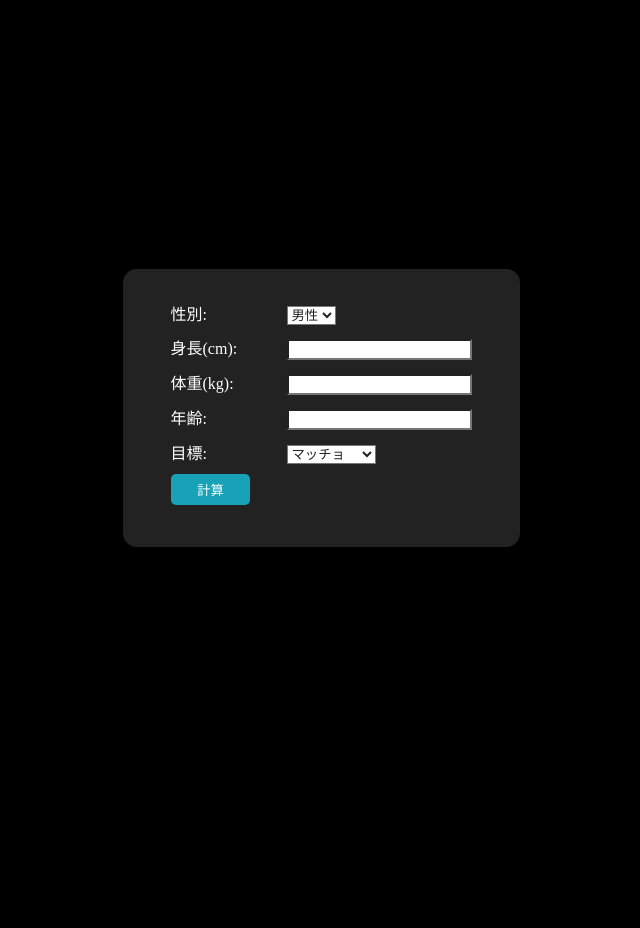
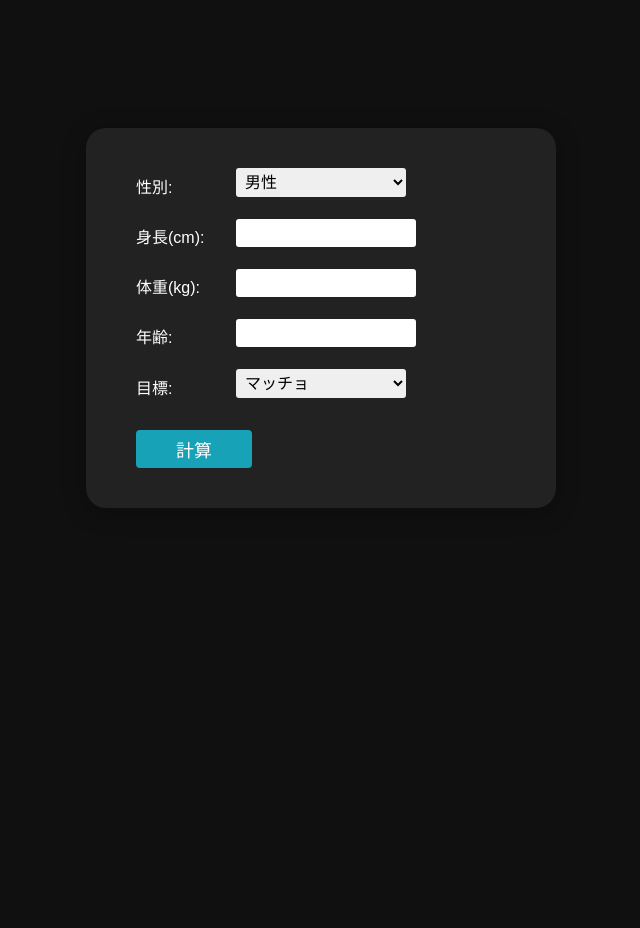
Before and after one commit to concistencyisimportant/my-flask-app, a Flask app: page / in a window 1280 px wide. Shown: the whole page, without its empty margins (319-959 px from the left). Before the commit the page ends 547 px from the top, so only its background shows below. Run offline with Flask 3, Linux system fonts and the light colour scheme.

Commit message:
Update form.html

```diff
--- a/templates/form.html
+++ b/templates/form.html
@@ -1,33 +1,90 @@
-<!DOCTYPE html>
+<!doctype html>
 <html lang="ja">
 <head>
   <meta charset="UTF-8">
-    <title>食事プラン計算フォーム</title>
+  <title>1週間の食事プラン計算</title>
   <style>
-        body { background: #000; color: #fff; min-height: 100vh; display: flex; align-items: center; justify-content: center;}
-        form { background: #222; padding: 2em 3em; border-radius: 14px;}
-        label { display: inline-block; width: 7em; }
-        input, select { margin-bottom: 10px; background: #fff; color: #222;}
-        input[type=submit]{background:#17a2b8;color:#fff;padding:6px 2em;border:0;border-radius:5px;}
+    body {
+      background: #101010;
+      color: #fff;
+      font-family: "Meiryo", sans-serif;
+      height: 100vh;
+      margin: 0;
+    }
+    .center-box {
+      background: #222;
+      padding: 40px 50px;
+      border-radius: 20px;
+      margin: 10% auto 0 auto;
+      width: 370px;
+      box-shadow: 0 4px 24px 0 rgba(0,0,0,0.30);
+      display: flex;
+      flex-direction: column;
+      align-items: flex-start;
+    }
+    .center-box label {
+      margin-bottom: 10px;
+      display: block;
+    }
+    .center-box select, .center-box input {
+      margin-bottom: 16px;
+      font-size: 16px;
+      padding: 5px;
+      border-radius: 3px;
+      border: none;
+      width: 170px;
+    }
+    .center-box button {
+      background: #17a2b8;
+      border: none;
+      border-radius: 4px;
+      color: #fff;
+      font-size: 18px;
+      padding: 6px 40px;
+      margin-top: 10px;
+      cursor: pointer;
+    }
+    .center-box button:hover {
+      background: #138496;
+    }
+    .label-row {
+      display: flex;
+      align-items: center;
+      margin-bottom: 6px;
+    }
+    .label-row label { width: 100px;}
   </style>
 </head>
 <body>
-    <form method="post">
+  <form class="center-box" method="post">
+    <div class="label-row">
       <label>性別:</label>
       <select name="sex">
         <option value="male">男性</option>
         <option value="female">女性</option>
-        </select><br>
-        <label>身長(cm):</label> <input type="number" name="height" required><br>
-        <label>体重(kg):</label> <input type="number" name="weight" required><br>
-        <label>年齢:</label>   <input type="number" name="age" required><br>
+      </select>
+    </div>
+    <div class="label-row">
+      <label>身長(cm):</label>
+      <input name="height" type="number" required>
+    </div>
+    <div class="label-row">
+      <label>体重(kg):</label>
+      <input name="weight" type="number" required>
+    </div>
+    <div class="label-row">
+      <label>年齢:</label>
+      <input name="age" type="number" required>
+    </div>
+    <div class="label-row">
       <label>目標:</label>
       <select name="goal">
-            <option value="macho">マッチョ</option>
-            <option value="fitmacho">細マッチョ</option>
-            <option value="fat">デブ</option>
-        </select><br>
-        <input type="submit" value="計算">
+        <option value="マッチョ">マッチョ</option>
+        <option value="細マッチョ">細マッチョ</option>
+        <option value="デブ">デブ</option>
+      </select>
+    </div>
+    <button type="submit">計算</button>
   </form>
 </body>
 </html>
```
Lines whose indentation alone changed are shown as unchanged.
